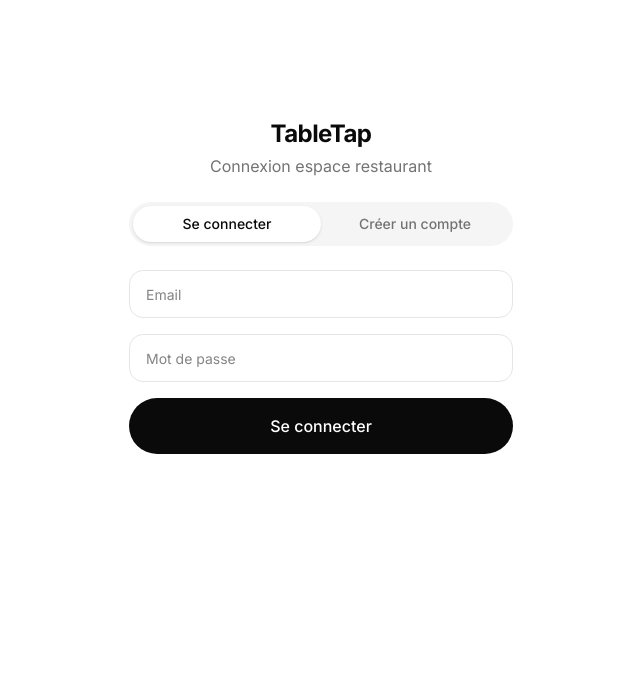
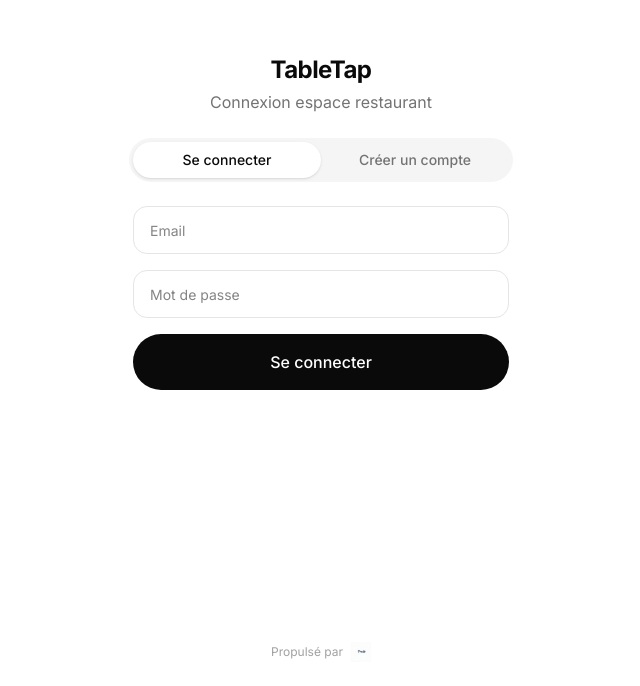
Before and after one commit to davidstudiopresto/tabletap, a Next.js app: page /login in a window 1280 px wide. Shown: the part 114-800 px from the top of the page, without its empty margins (319-959 px from the left). Built offline with nearby package versions, Linux system fonts and the light colour scheme.

Commit message:
feat: slide transition on login/signup, powered by Presto logo

```diff
--- a/src/app/login/page.tsx
+++ b/src/app/login/page.tsx
@@ -143,8 +143,13 @@
         </button>
       </div>
 
-      {mode === "login" ? (
-        <form onSubmit={handleLogin} className="w-full max-w-sm space-y-4">
+      <div className="w-full max-w-sm overflow-hidden">
+        <div
+          className="flex transition-transform duration-300 ease-in-out"
+          style={{ transform: mode === "login" ? "translateX(0)" : "translateX(-50%)" }}
+        >
+          {/* Login form */}
+          <form onSubmit={handleLogin} className="w-full shrink-0 space-y-4 px-1">
             <input
               type="email"
               placeholder="Email"
@@ -169,8 +174,9 @@
               {loading ? "Connexion..." : "Se connecter"}
             </button>
           </form>
-      ) : (
-        <form onSubmit={handleSignup} className="w-full max-w-sm space-y-4">
+
+          {/* Signup form */}
+          <form onSubmit={handleSignup} className="w-full shrink-0 space-y-4 px-1">
             <input
               type="text"
               placeholder="Nom du restaurant"
@@ -225,7 +231,14 @@
               {loading ? "Création..." : "Créer mon restaurant"}
             </button>
           </form>
-      )}
+        </div>
+      </div>
+
+      {/* Powered by Presto */}
+      <div className="absolute bottom-6 flex items-center gap-2">
+        <span className="text-xs text-neutral-400">Propulsé par</span>
+        <img src="/presto-logo.png" alt="Presto" className="h-5" />
+      </div>
     </div>
   );
 }
```
Also changed, not shown: public/presto-logo.png (added). Lines whose indentation alone changed are shown as unchanged.
